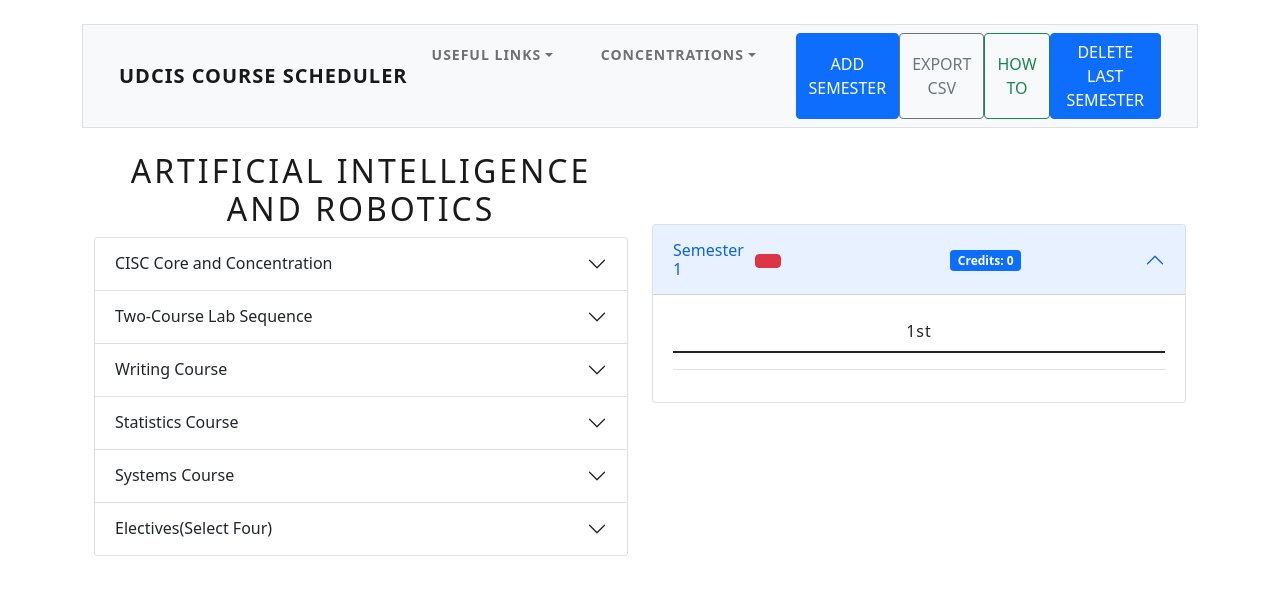
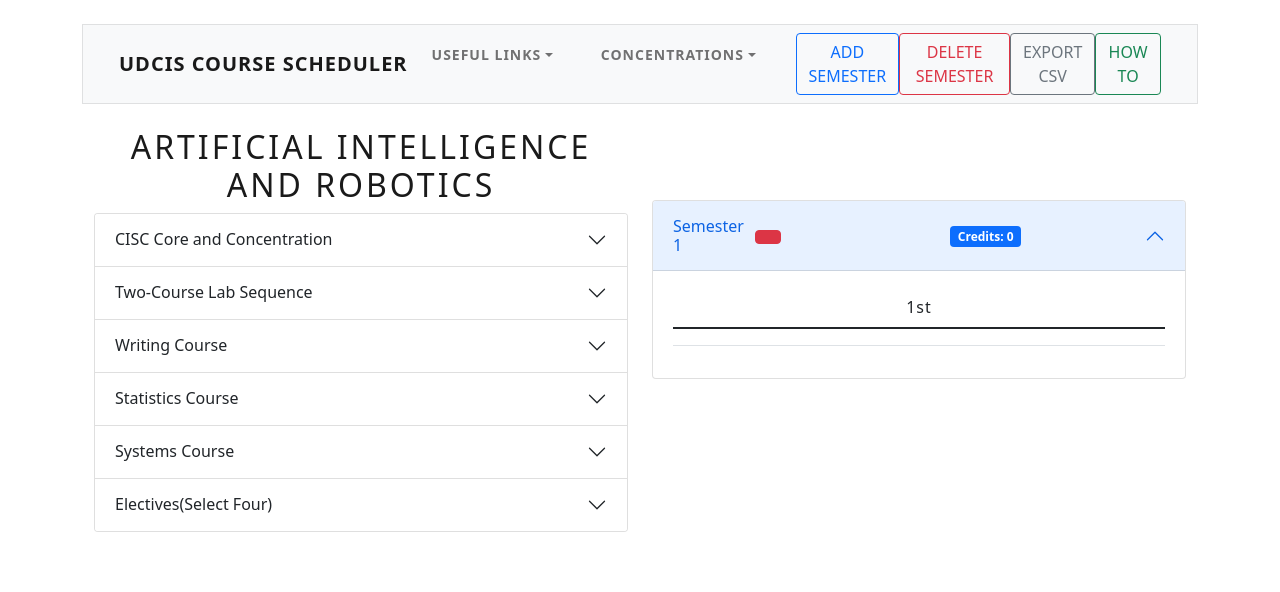
Before and after one commit to UD-CISC275-F21/ud-cis-scheduler-team-4, a React (Create React App) app: page / in a window 1280 px wide. Shown: the top 592 px of the page. Built offline with nearby package versions, Linux system fonts and the light colour scheme.

Commit message:
updated styling for buttons

```diff
--- a/src/components/MainPage.tsx
+++ b/src/components/MainPage.tsx
@@ -97,9 +97,9 @@ export const MainPage = (): JSX.Element => {
                                         </NavDropdown>
                                         <DropdownMenu setConcentration={setConcentration} semesterCourses={semesterCourses} setSemesterCourses={setSemesterCourses}></DropdownMenu>
                                         <AddSemesterButton setSemesters={setSemesters} semesters={semesters}/>
+                                        <DeleteSemesterButton setSemesters={setSemesters} semesters={semesters} setDelete={setDeleteTriggered} />
                                         <ExportPlan semesterCourses={semesterCourses}/>
                                         <HowToDisplay/>
-                                        <DeleteSemesterButton setSemesters={setSemesters} semesters={semesters} setDelete={setDeleteTriggered} />
                                     </Nav>
                                 </Navbar.Collapse>
                             </Container>
--- a/src/components/semesters/AddSemesterButton.tsx
+++ b/src/components/semesters/AddSemesterButton.tsx
@@ -6,7 +6,7 @@ export const AddSemesterButton = (props: {
         semesters: number;
     }): JSX.Element =>
 
-    <Button variant="primary" onClick={() => {
+    <Button variant="outline-primary" onClick={() => {
 
         let tmpSemesters = props.semesters;
         ++tmpSemesters;
--- a/src/components/semesters/DeleteSemesterButton.tsx
+++ b/src/components/semesters/DeleteSemesterButton.tsx
@@ -8,7 +8,7 @@ export const DeleteSemesterButton = (props: {
         setDelete: React.Dispatch<React.SetStateAction<number>>;
     }): JSX.Element =>
 
-    <Button variant="primary" onClick={() => {
+    <Button variant="outline-danger" onClick={() => {
 
         let tmpSemesters = props.semesters;
         if (tmpSemesters > 0) {
@@ -17,4 +17,4 @@ export const DeleteSemesterButton = (props: {
         props.setSemesters(tmpSemesters);
         props.setDelete(0);
 
-    }}>Delete Last Semester</Button>;
+    }}>Delete Semester</Button>;
--- a/src/css/style.css
+++ b/src/css/style.css
@@ -1,7 +1,3 @@
-.btn-flat {
-    background-color: rgb(56, 66, 71);
-    color: white;
-  }
 .course-button {
   background-color: transparent;
     background-repeat: no-repeat;
```
